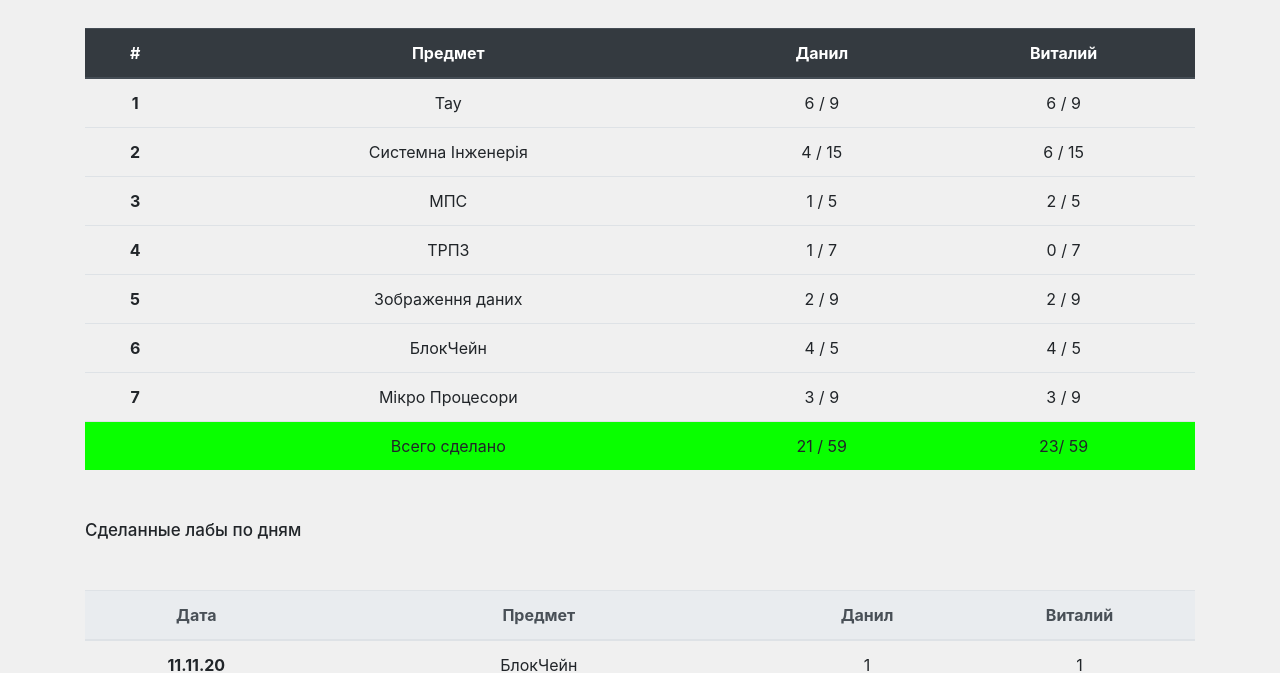
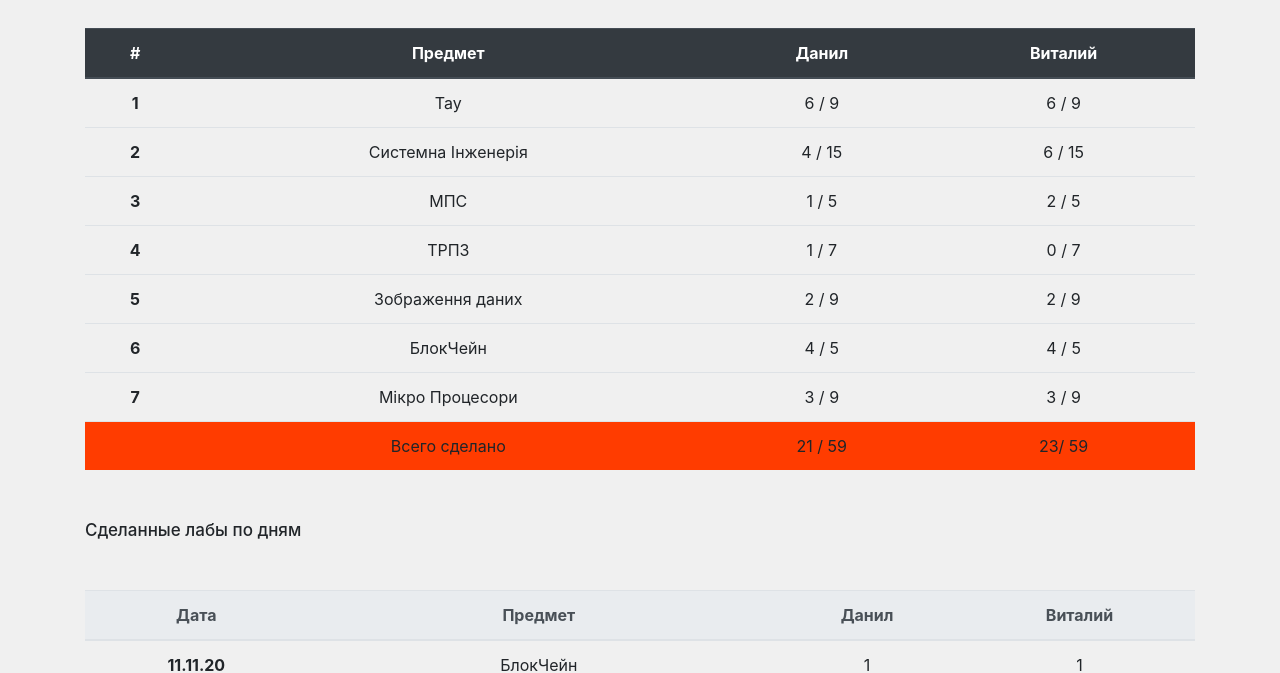
Before and after one commit to arturchick1488/arturchick1488.github.io, a plain HTML site: page index.html in a window 1280 px wide. Shown: the part 130-803 px from the top of the page. Drawn offline with nearby package versions, Linux system fonts and the light colour scheme.

Commit message:
Add files via upload

```diff
--- a/style.scss
+++ b/style.scss
@@ -66,7 +66,7 @@ h5{
 }
 
 .allLabs{
-    background-color: rgb(9, 255, 0);
+    background-color: rgb(255, 60, 0);
 }
 
 @media all and (max-width: 992px){
```
Also changed, not shown: css/style.css.
